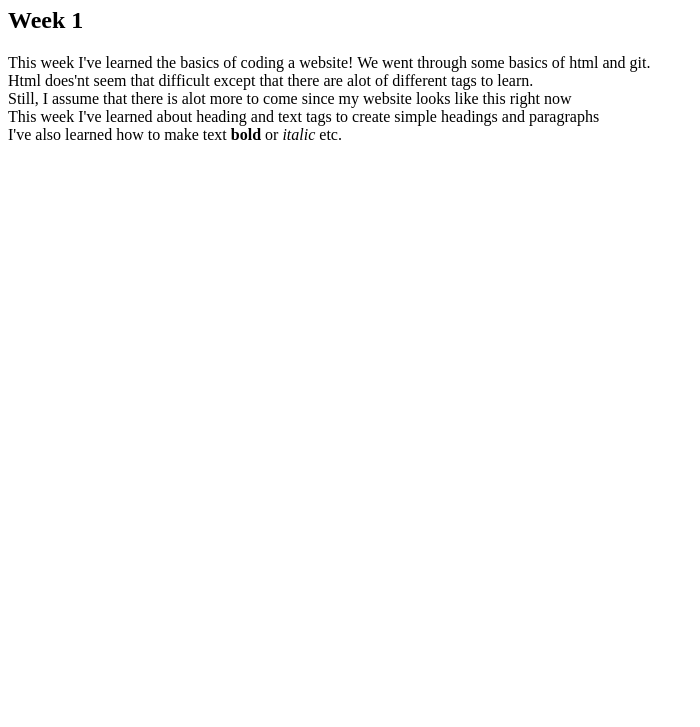
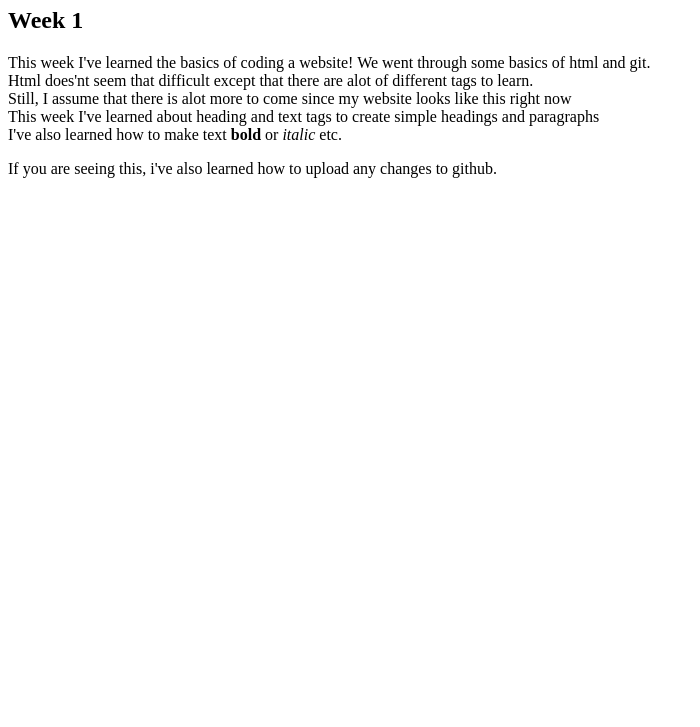
Before and after one commit to ellensallberg/ellens-school-diary, a plain HTML site: page index.html in a window 1280 px wide. Shown: the part 73-800 px from the top of the page, without its empty margins (0-700 px from the left). Drawn offline with Linux system fonts and the light colour scheme.

Commit message:
Update 1

```diff
--- a/index.html
+++ b/index.html
@@ -19,6 +19,9 @@
     <br>
     I've also learned how to make text <b>bold</b> or <i>italic</i> etc.</p>
 </div>
+<div>
+    <p>If you are seeing this, i've also learned how to upload any changes to github.</p>
+</div>
 <!--test kommentar-->
 </body>
 </html>
```
